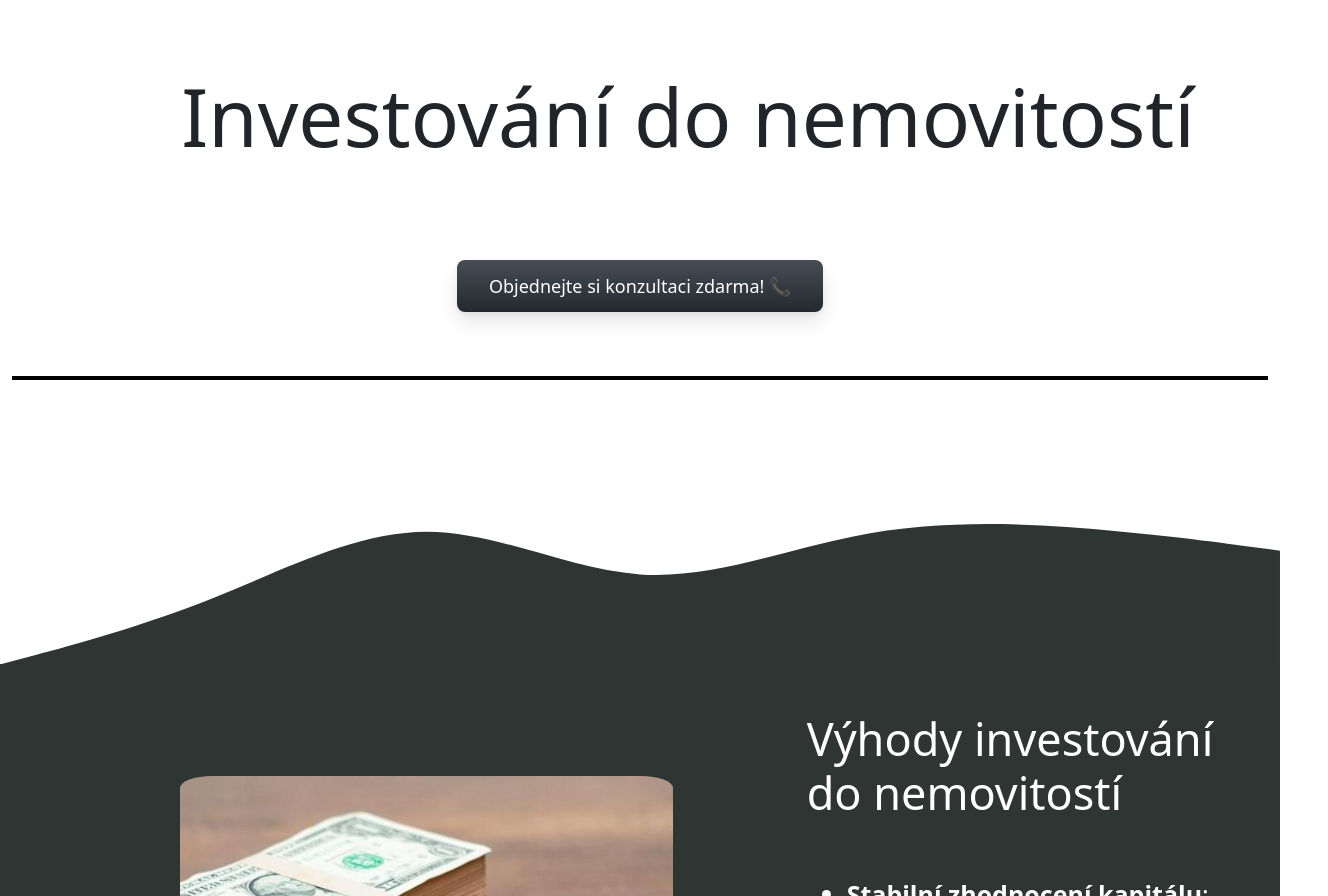
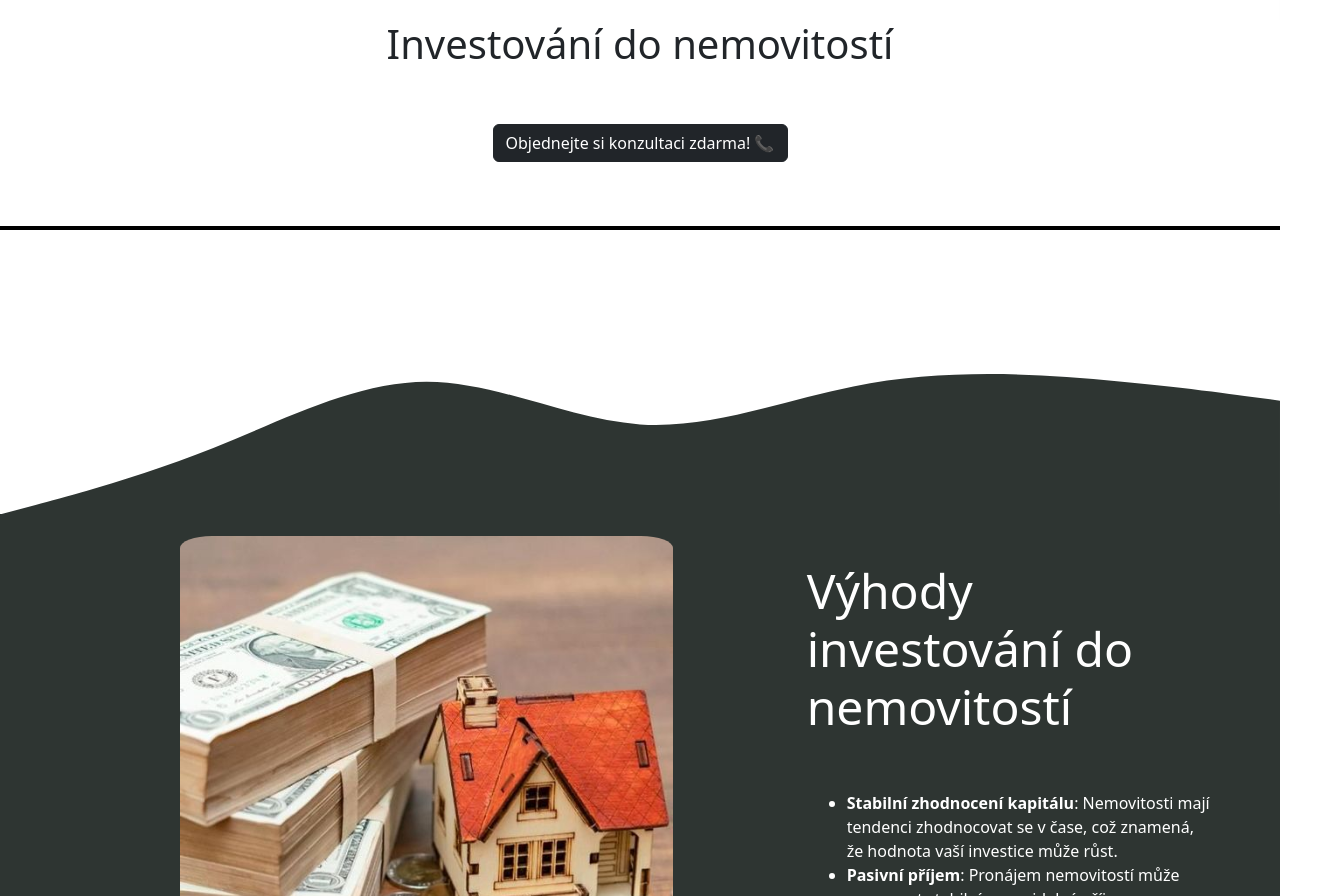
Before and after one commit to sipofcoffebruh/WA-MesicniPrace, a React (Create React App) app: page /investing in a window 1280 px wide. Shown: the part 780-1676 px from the top of the page, 1328 px wide, since content can reach past the window. Built offline with nearby package versions, Linux system fonts and the light colour scheme; grey boxes are pictures that could not be loaded.

Commit message:
neivm yz

```diff
--- a/src/Conponenty/investing.js
+++ b/src/Conponenty/investing.js
@@ -49,7 +49,7 @@ function investing(props) {
                 whileInView="visible"
                 variants={Variants}
               >
-                <h2 style={{ fontSize: "45px" }}>{props.title}</h2>
+                {props.title}
               </motion.h2>
               <motion.div
                 initial="hidden"
@@ -57,7 +57,7 @@ function investing(props) {
                 variants={Variants}
                 className="p-2 m-5"
               >
-                <ul style={{ fontSize: "25px" }}>
+                <ul>
                   <li>
                     <strong>{props.s1}</strong>
                     {props.s1text}
--- /dev/null
+++ b/src/Conponenty/quick.js
@@ -0,0 +1,25 @@
+import "bootstrap/dist/css/bootstrap.min.css";
+import "bootstrap-icons/font/bootstrap-icons.css";
+import "aos/dist/aos.css";
+import "glightbox/dist/css/glightbox.min.css";
+const Quick = () => {
+  return (
+    <div className="container-fluid">
+      <div
+        className="row justify-content-center align-items-center"
+        style={{ borderBottom: " 4px solid black" }}
+      >
+        <div className="col-sm-12 text-center">
+          <h1>Investování do nemovitostí</h1>
+          <p>
+            <a className="btn btn-dark m-5" href="mailto:nevim@example.com">
+              Objednejte si konzultaci zdarma! 📞
+            </a>
+          </p>
+        </div>
+      </div>
+    </div>
+  );
+};
+
+export default Quick;
--- a/src/pages/investingPage.js
+++ b/src/pages/investingPage.js
@@ -5,32 +5,13 @@ import Investing from "../Conponenty/investing";
 import rekon from "../Conponenty/images/rekonstrukce.jpg";
 import koupe from "../Conponenty/images/koupe.jpg";
 import invest from "../Conponenty/images/investReal.jpg";
-import "bootstrap/dist/css/bootstrap.min.css";
-import "bootstrap/dist/js/bootstrap.bundle.min.js";
-import "../Conponenty/App.css";
+import Quick from "../Conponenty/quick.js";
 
 const investingPage = () => {
   return (
     <>
-      <Navbar />
-      <div className="container-fluid">
-        <div
-          className="d-flex justify-content-center align-items-center"
-          style={{ borderBottom: "4px solid black" }}
-        >
-          <div className="row text-center">
-            <h1 className="display-1 m-5">Investování do nemovitostí</h1>
-            <p>
-              <a
-                className="text-center button-84 m-5"
-                href="mailto:nevim@example.com"
-              >
-                Objednejte si konzultaci zdarma! 📞
-              </a>
-            </p>
-          </div>
-        </div>
-      </div>
+      <Navbar title="Vitejte v Investovani" />
+      <Quick />
       <Investing
         img={invest}
         title="Výhody investování do nemovitostí"
@@ -61,27 +42,7 @@ const investingPage = () => {
         s3="Tržní cena"
         s3text=": Srovnání ceny nemovitosti s podobnými byty v okolí vám poskytne přehled o potenciální návratnosti investice."
       />
-      <div className="container-fluid">
-        <div
-          className="d-flex justify-content-center align-items-center"
-          style={{
-            borderBottom: "4px solid black",
-            borderTop: "4px solid black",
-          }}
-        >
-          <div className="row text-center">
-            <h1 className="display-4 m-5">Co tahle tomu dát šanci</h1>
-            <p>
-              <a
-                className="text-center button-84 m-2"
-                href="mailto:nevim@example.com"
-              >
-                Objednejte si konzultaci 📞
-              </a>
-            </p>
-          </div>
-        </div>
-      </div>
+      <Quick />
       <Footer />
     </>
   );
```
Also changed, not shown: src/Conponenty/hlavni.js (+0 -35 lines).
